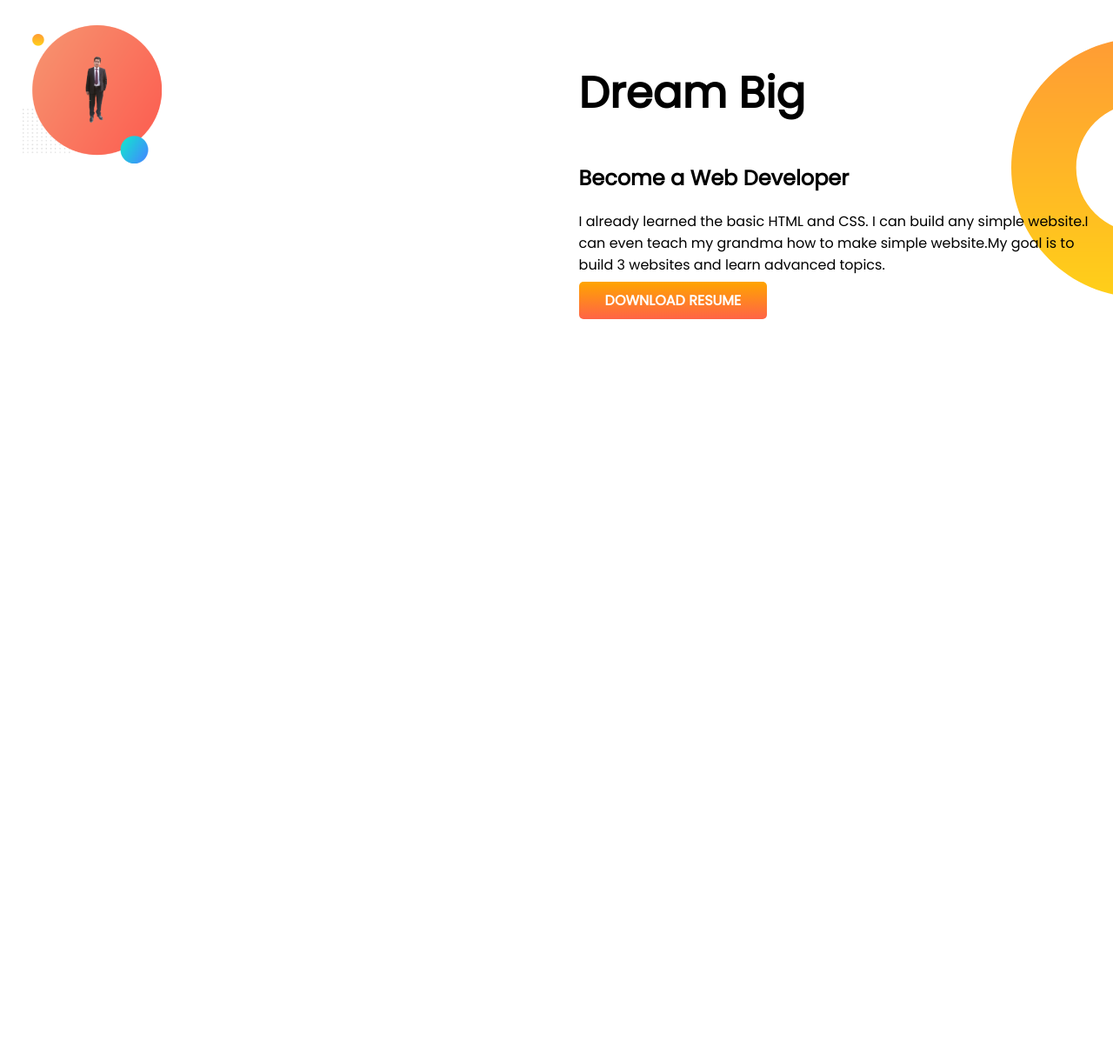
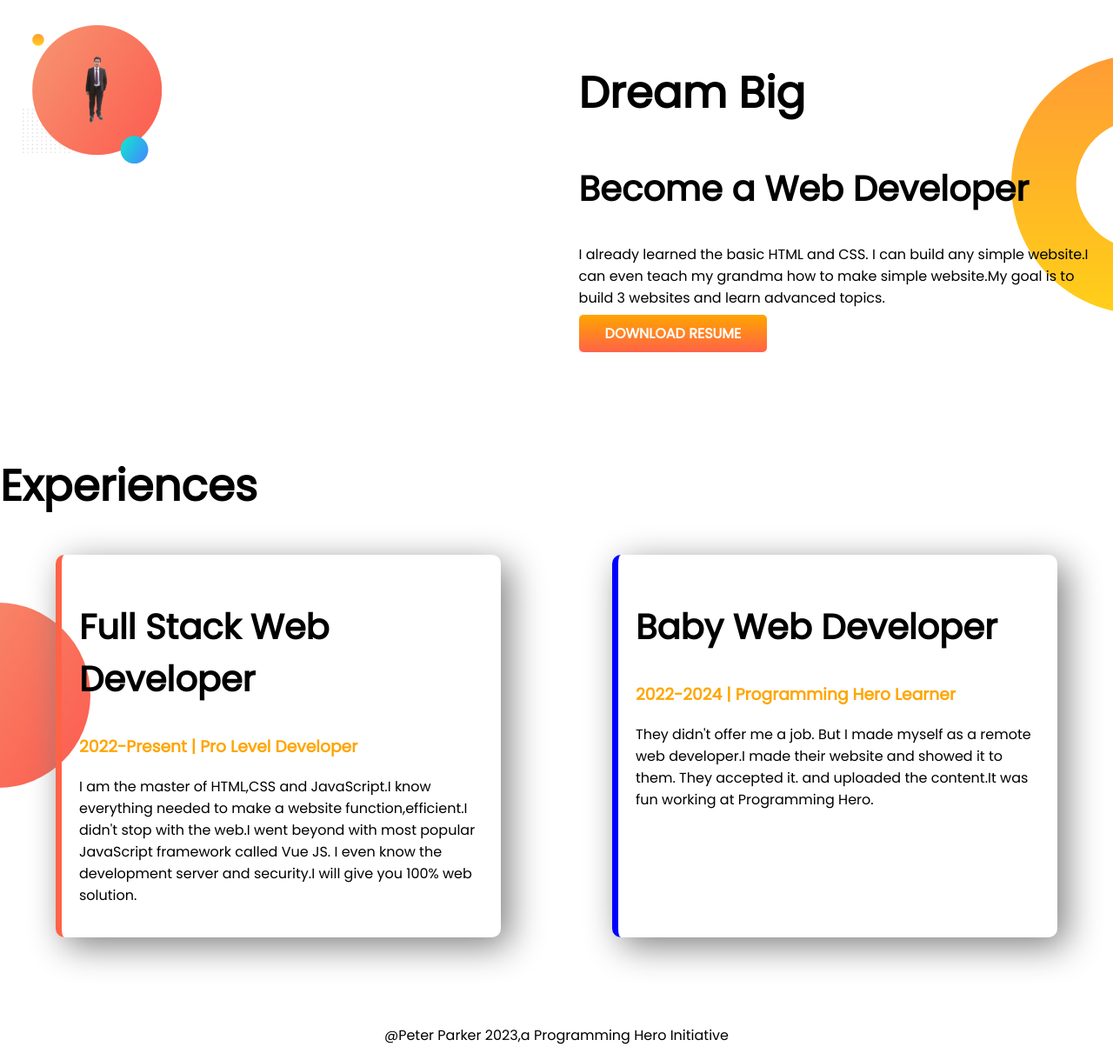
Before and after one commit to ahammedkarim/developer-portfolio, a plain HTML site: page index.html in a window 1280 px wide. Shown: the part 841-2060 px from the top of the page at 87% size. Before the commit the page ends 1324 px from the top, so only its background shows below. Drawn offline with Linux system fonts and the light colour scheme.

Commit message:
footer added

```diff
--- a/index.html
+++ b/index.html
@@ -13,7 +13,7 @@
 </head>
 
 <body>
-<section class="top-banner">
+<section class="top-banner flexible-container">
 
     <div class="half-width">
         <h1>Welcome To</h1>
@@ -22,13 +22,13 @@
         <p>There should not be any sign of stagnation to achieve and to learn exciting things in the journey of human
             life. To keep this in mind, I am quite enthusiastic about learning and mastering web development. I will not
             stop until I am crowned Web Development Kingman.</p>
-            <a class="link-button" target="_blank" href=" https://www.linkedin.com/in/ahammed-karim-8b9445244/"HIRE ME></a>
+            <a class="link-button" target="_blank" href=" https://www.linkedin.com/in/ahammed-karim-8b9445244/"HIRE ME ></a>
     </div>
     <div class="half-width">
         <img src="images/Ahammed.png" alt="">
 </section>
     </div>
-    <section class="dream-big">
+    <section class="dream-big flexible-container">
         <div class="half-width">
             <img src="images/Ahammedk.png" alt="">
         </div>
@@ -41,7 +41,28 @@
 
         </div>
     </section>
+    <section class="experience-area">
+        <h1>Experiences</h1>
+        <div class="flexible-container">
+            <div id="full-stack-developer"class="experience-item">
+                <h2>Full Stack Web Developer</h2>
+                <h3 class="orange-color">2022-Present | Pro Level Developer</h3>
+                <p>I am the master of HTML,CSS and JavaScript.I know everything needed to make a website function,efficient.I didn't stop with the web.I went beyond with most popular JavaScript framework called Vue JS. I even know the development server and security.I will give you 100% web solution.
+
+                </p>
+            </div>
+            <div id="baby-web-developer"class="experience-item">
+                <h2>Baby Web Developer</h2>
+                <h3 class="orange-color">2022-2024 | Programming Hero Learner</h3>
+                <p>They didn't offer me a job. But I made myself as a remote web developer.I made their website and showed it to them. They accepted it. and uploaded the content.It was fun working at Programming Hero.</p>
+            </div>
+
+        </div>
+    </section>
 
 </body>
+<footer>
+    <p>@Peter Parker 2023,a Programming Hero Initiative</p>
+</footer>
 
 </html>
--- a/style.css
+++ b/style.css
@@ -6,10 +6,13 @@ h1{
     font-size: 50px;
 
 }
+h2{
+    font-size: 40px;
+}
 .orange-color{
     color:orange;
 }
-section{
+.flexible-container{
     display: flex;
     margin-bottom: 100px;
 }
@@ -40,3 +43,26 @@ background-repeat: no-repeat;
     background-repeat: no-repeat;
     background-position: right;
 }
+.experience-area{
+    background-image: url(images/exp-bg.png);
+    background-repeat: no-repeat;
+    background-position: left;
+}
+.experience-item{
+    width: 40%;
+    margin-left: 5% ;
+    margin-right: 5%;
+    padding: 20px;
+    border-radius: 10px;
+    box-shadow: 10px 10px 40px gray;
+    border-left: 7px solid blue;
+}
+#full-stack-developer{
+    border-left-color: tomato;
+}
+#baby-web-developer{
+    border-left: 7px solid blue;
+}
+footer p{
+    text-align: center;
+}
```
